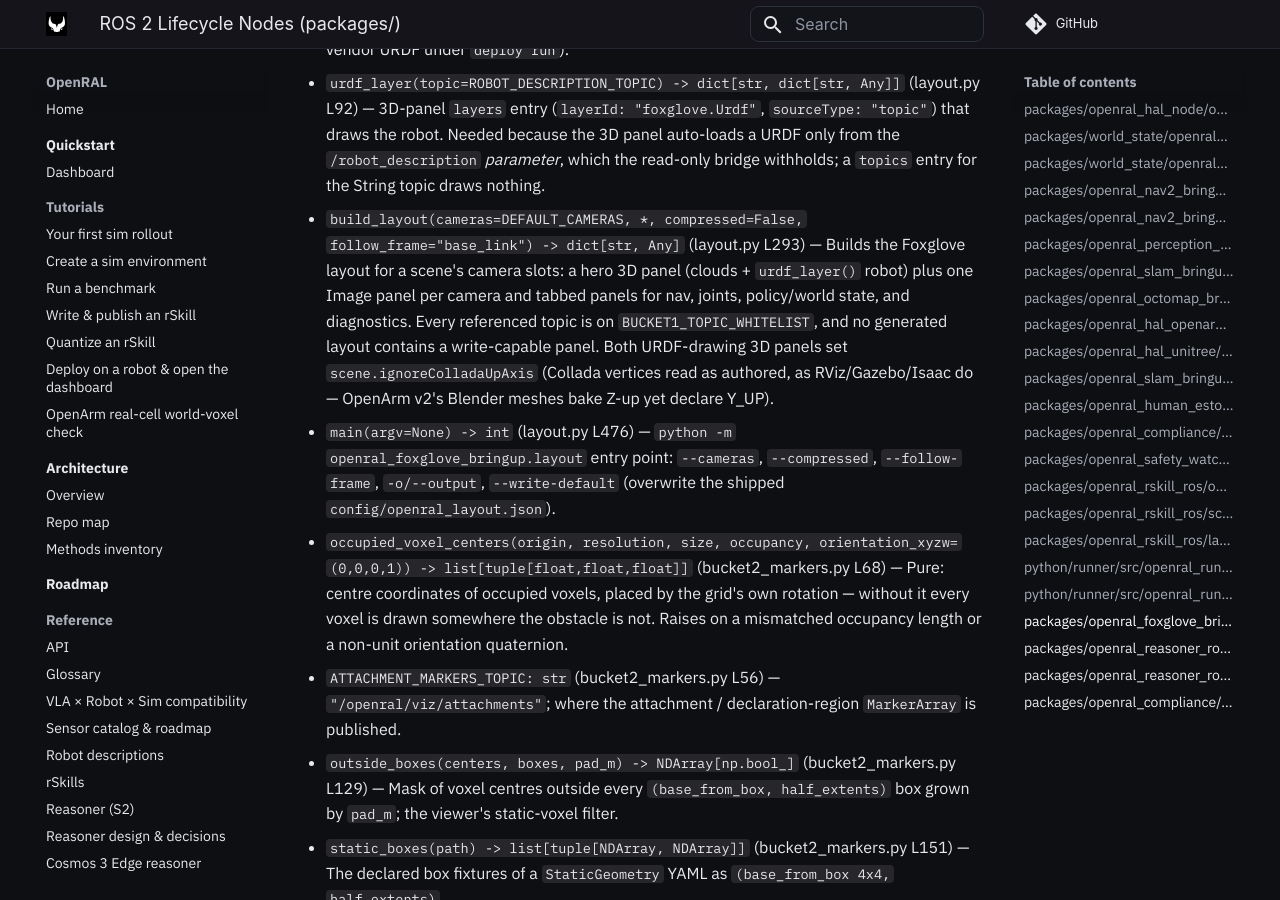
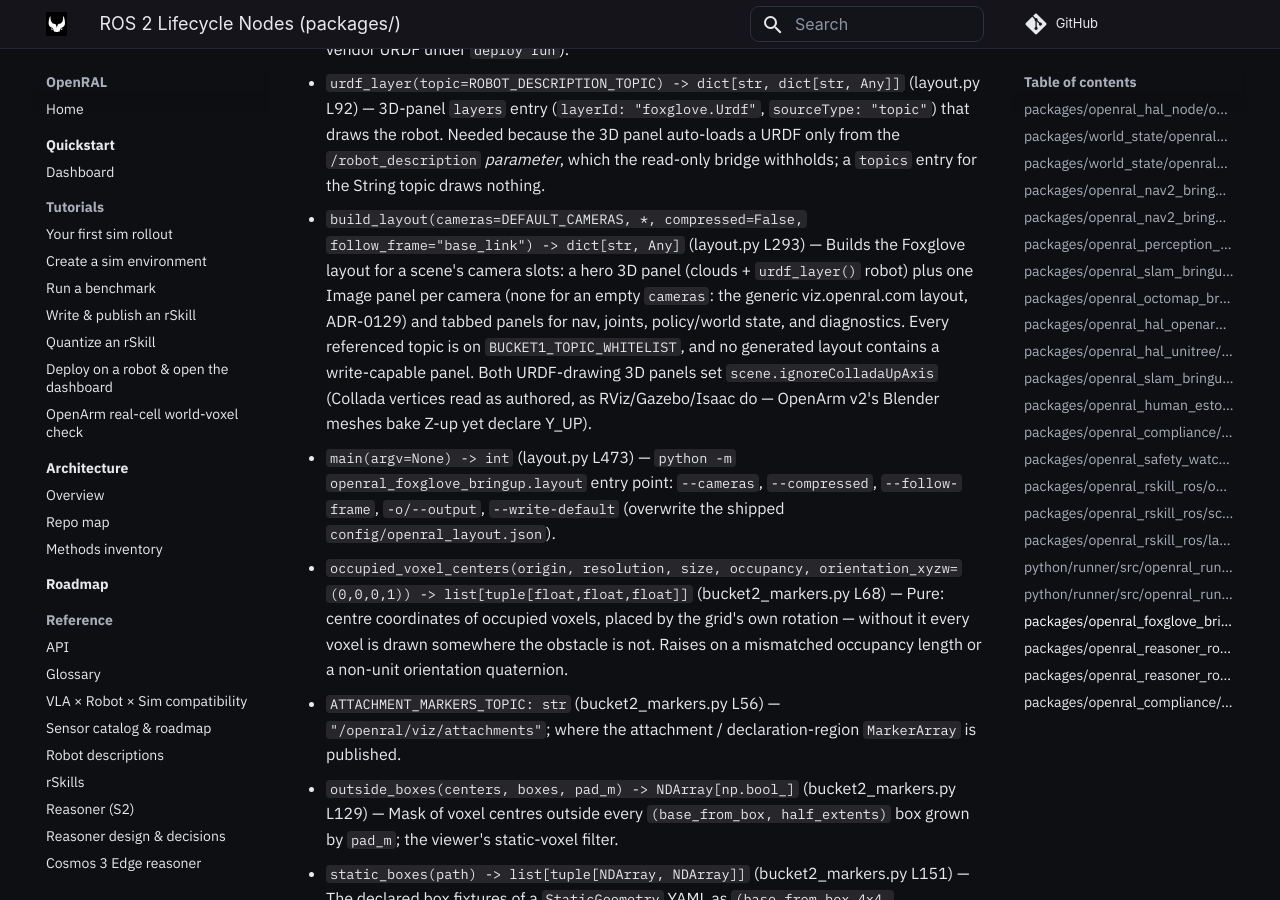
Before and after one commit to OpenRAL/openral, an MkDocs documentation site: the page built from docs/methods/11-ros2-nodes.md, in a window 1280 px wide and 900 px high, scrolled down 40039 px. Built offline with MkDocs 1.6.1 and Material for MkDocs 9.7.7, drawn with Linux system fonts in a browser that asks for light colours; comment, search, counter and statistics services are not loaded.

Commit message:
feat(foxglove): a layout without camera panels
build_layout([]) now gives the 3D scene plus the telemetry tabs instead of
raising. viz.openral.com serves every robot, so its default layout cannot name
one robot's cameras, and the robot UI shows the cameras itself (ADR-0129).

Co-Authored-By: Claude Opus 5.5 <noreply@anthropic.com>
Signed-off-by: Adrian <adrianllopart@gmail.com>

```diff
--- a/docs/methods/11-ros2-nodes.md
+++ b/docs/methods/11-ros2-nodes.md
@@ -360,8 +360,8 @@ _Read-only Foxglove live-scene surface, hybrid with the OTel dashboard which kee
 - `camera_image_topic(camera, *, compressed=False) -> str` (layout.py L63) — `openral_core.camera_topic(camera)`, or the `image_transport` `/compressed` sibling.
 - `ROBOT_DESCRIPTION_TOPIC: str` (layout.py L89) — `"/robot_description"`; the `std_msgs/String` topic the layout's URDF layer reads (manifest URDF under `deploy sim`, vendor URDF under `deploy run`).
 - `urdf_layer(topic=ROBOT_DESCRIPTION_TOPIC) -> dict[str, dict[str, Any]]` (layout.py L92) — 3D-panel `layers` entry (`layerId: "foxglove.Urdf"`, `sourceType: "topic"`) that draws the robot. Needed because the 3D panel auto-loads a URDF only from the `/robot_description` *parameter*, which the read-only bridge withholds; a `topics` entry for the String topic draws nothing.
-- `build_layout(cameras=DEFAULT_CAMERAS, *, compressed=False, follow_frame="base_link") -> dict[str, Any]` (layout.py L293) — Builds the Foxglove layout for a scene's camera slots: a hero 3D panel (clouds + `urdf_layer()` robot) plus one Image panel per camera and tabbed panels for nav, joints, policy/world state, and diagnostics. Every referenced topic is on `BUCKET1_TOPIC_WHITELIST`, and no generated layout contains a write-capable panel. Both URDF-drawing 3D panels set `scene.ignoreColladaUpAxis` (Collada vertices read as authored, as RViz/Gazebo/Isaac do — OpenArm v2's Blender meshes bake Z-up yet declare Y_UP).
-- `main(argv=None) -> int` (layout.py L476) — `python -m openral_foxglove_bringup.layout` entry point: `--cameras`, `--compressed`, `--follow-frame`, `-o/--output`, `--write-default` (overwrite the shipped `config/openral_layout.json`).
+- `build_layout(cameras=DEFAULT_CAMERAS, *, compressed=False, follow_frame="base_link") -> dict[str, Any]` (layout.py L293) — Builds the Foxglove layout for a scene's camera slots: a hero 3D panel (clouds + `urdf_layer()` robot) plus one Image panel per camera (none for an empty `cameras`: the generic viz.openral.com layout, ADR-0129) and tabbed panels for nav, joints, policy/world state, and diagnostics. Every referenced topic is on `BUCKET1_TOPIC_WHITELIST`, and no generated layout contains a write-capable panel. Both URDF-drawing 3D panels set `scene.ignoreColladaUpAxis` (Collada vertices read as authored, as RViz/Gazebo/Isaac do — OpenArm v2's Blender meshes bake Z-up yet declare Y_UP).
+- `main(argv=None) -> int` (layout.py L473) — `python -m openral_foxglove_bringup.layout` entry point: `--cameras`, `--compressed`, `--follow-frame`, `-o/--output`, `--write-default` (overwrite the shipped `config/openral_layout.json`).
 - `occupied_voxel_centers(origin, resolution, size, occupancy, orientation_xyzw=(0,0,0,1)) -> list[tuple[float,float,float]]` (bucket2_markers.py L68) — Pure: centre coordinates of occupied voxels, placed by the grid's own rotation — without it every voxel is drawn somewhere the obstacle is not. Raises on a mismatched occupancy length or a non-unit orientation quaternion.
 - `ATTACHMENT_MARKERS_TOPIC: str` (bucket2_markers.py L56) — `"/openral/viz/attachments"`; where the attachment / declaration-region `MarkerArray` is published.
 - `outside_boxes(centers, boxes, pad_m) -> NDArray[np.bool_]` (bucket2_markers.py L129) — Mask of voxel centres outside every `(base_from_box, half_extents)` box grown by `pad_m`; the viewer's static-voxel filter.
```
Also changed, not shown: 2 other files.
